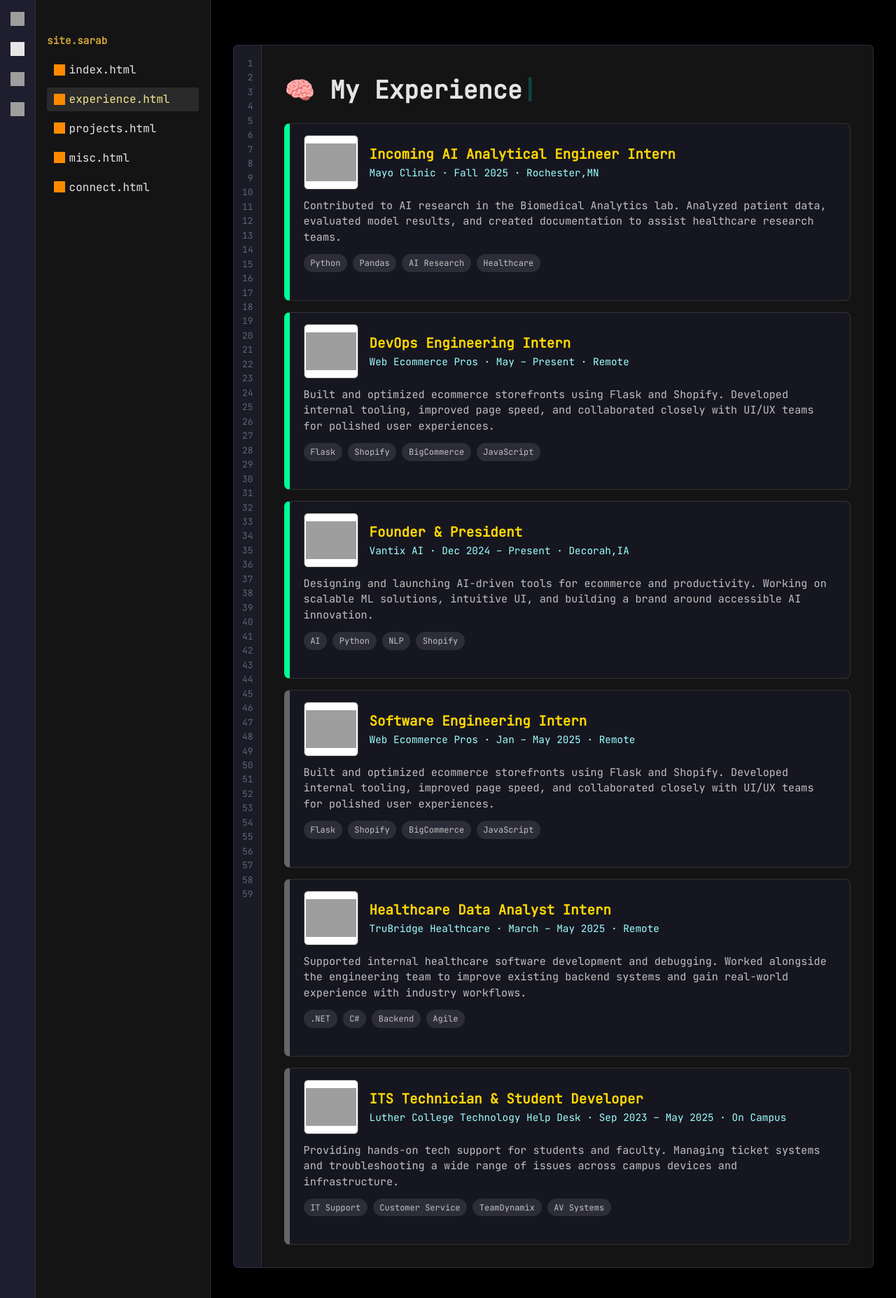
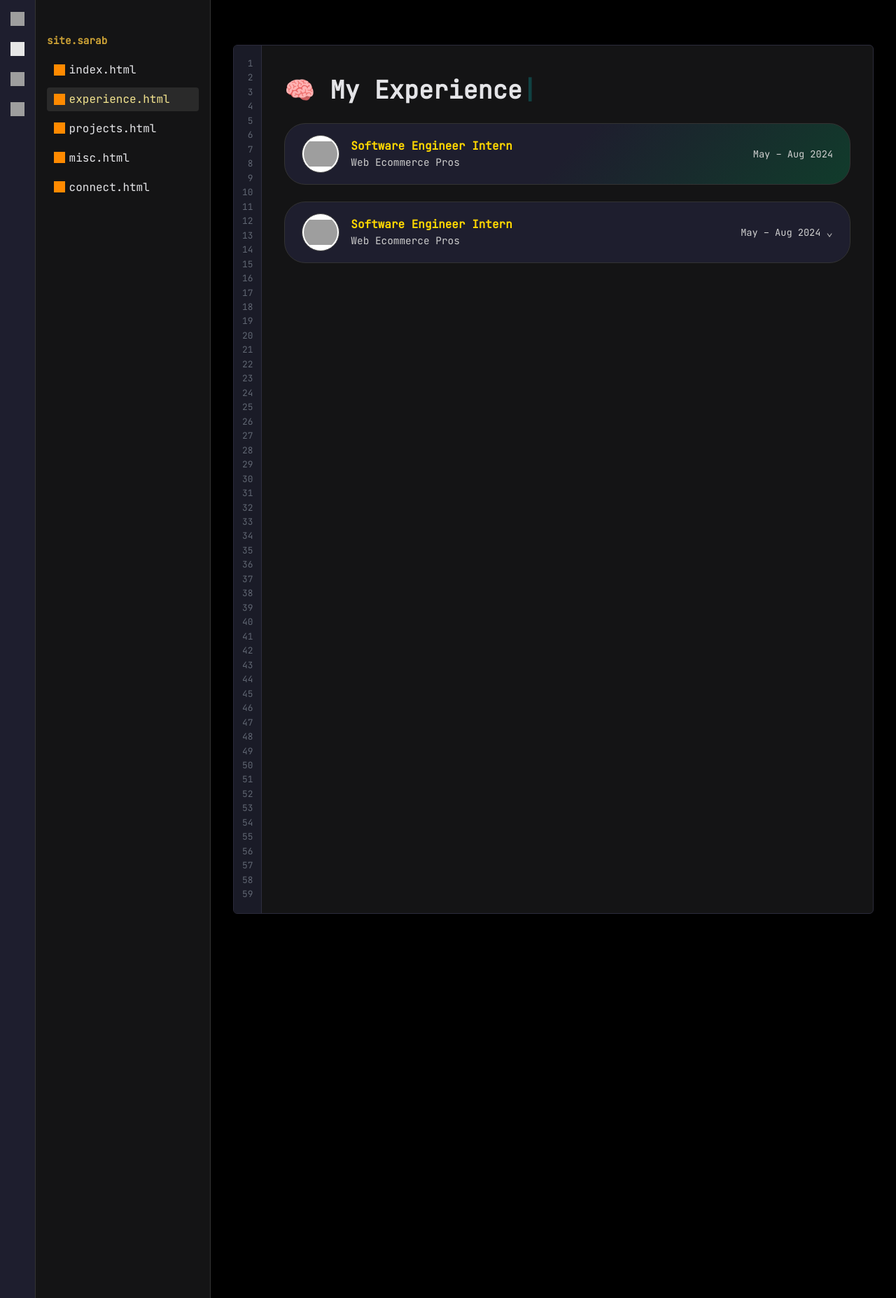
Before and after one commit to sarabaftab/site.sarab, a Flask app: page /experience in a window 1280 px wide. Shown: the whole page at 70% size. Run offline with Flask 3, Linux system fonts and the light colour scheme; grey boxes are pictures that could not be loaded.

Commit message:
adjustments made to card

```diff
--- a/static/css/style.css
+++ b/static/css/style.css
@@ -292,63 +292,105 @@
   cursor: pointer;
 }
 
-/* GITHUB-STYLE EXPERIENCE CARDS */
-.experience-list {
-  display: flex;
-  flex-direction: column;
-  gap: 1.5rem;
+/* experience card */
+.experience-card {
+  background-color: #1e1e2e;
+  border: 1px solid #333;
+  border-radius: 30px;
+  padding: 1rem 1.5rem;
+  margin-bottom: 1.5rem;
+  transition: border 0.3s ease, background 0.3s ease;
+  cursor: pointer;
 }
 
-.repo-card {
-  background-color: #161620;
-  border: 1px solid #333;
-  border-radius: 8px;
-  padding: 1rem 1.2rem;
-  color: #e0e0e0;
-  margin-bottom: 1rem;
-  border-left: 4px solid #444; /* default for past */
-  opacity: 0;
-  transform: translateY(30px);
-  transition: all 1.5s ease-out;
+.experience-card:hover {
+  border-color: #00ffff;
 }
 
-.repo-header {
+.experience-top {
+  display: flex;
+  justify-content: space-between;
+  align-items: center;
+}
+
+.experience-left {
   display: flex;
   align-items: center;
   gap: 1rem;
-  margin-bottom: 0.5rem;
 }
 
-.repo-title {
-  font-size: 1.2rem;
+.company-logo {
+  width: 48px;
+  height: 48px;
+  object-fit: contain;
+  border-radius: 90px;
+  background-color: #fff;
+  border: 1px solid #444;
+  padding: 2px;
+}
+
+.experience-info {
+  display: flex;
+  flex-direction: column;
+}
+
+.role {
+  margin: 0;
+  font-size: 1rem;
   font-weight: bold;
   color: #ffd700;
+}
+
+.company {
+  margin: 0.2rem 0 0;
+  color: #ccc;
+  font-size: 0.9rem;
+}
+
+.experience-right {
+  display: flex;
+  align-items: center;
+  gap: 0.5rem;
+}
+
+.date {
+  font-size: 0.85rem;
+  color: #d0d0d0;
   margin: 0;
 }
 
-.repo-subtitle {
-  font-size: 0.9rem;
-  /* color: #a0a0a0; */
-  color: #9cffff;
-  /* color: #ffd700; */
-  margin: 0.2rem 0 0;
+.toggle-arrow {
+  font-size: 1rem;
+  color: #bbb;
+  transition: transform 0.3s;
 }
 
-.repo-description {
-  font-size: 0.95rem;
-  margin: 0.75rem 0;
-  line-height: 1.5;
+.experience-card.expanded .toggle-arrow {
+  transform: rotate(180deg);
 }
 
-.repo-tags {
-  list-style: none;
-  padding: 0;
+.experience-details {
+  display: none;
+  margin-top: 1rem;
+  font-size: 0.9rem;
+  color: #ccc;
+}
+
+.experience-card.expanded .experience-details {
+  display: block;
+  animation: fadeIn 0.3s ease-in;
+}
+
+.tags {
   display: flex;
   gap: 0.5rem;
   flex-wrap: wrap;
+  margin-top: 0.5rem;
+  padding: 0;
+  list-style: none;
 }
 
-.repo-tags li {
+.tags li {
   background-color: #2d2d3a;
   color: #c0c0c0;
   font-size: 0.75rem;
@@ -356,29 +398,24 @@
   border-radius: 999px;
 }
 
-.company-logo {
-  width: 72px;
-  height: 72px;
-  object-fit: contain;
-  border-radius: 6px;
-  background-color: #fff;
-  border: 1px solid #444;
-  padding: 2px;
-}
-.repo-card {
-  border-left: 8px solid #444; /* default for past */
+/* Ongoing roles: soft green gradient */
+.experience-card.ongoing {
+  background: linear-gradient(135deg, #1e1e2e 50%, rgba(0, 255, 153, 0.168));
 }
 
-.repo-card.ongoing {
-  border-left-color: #00ff95; /* bright green for current roles */
+/* Past roles: muted look */
+.experience-card.past {
+  background: #1e1e2e;
 }
-
-.repo-card.past {
-  border-left-color: #666666; /* muted gray for past roles */
-}
-.repo-card.visible {
-  opacity: 1;
-  transform: translateY(0);
+@keyframes fadeIn {
+  from {
+    opacity: 0;
+    transform: translateY(10px);
+  }
+  to {
+    opacity: 1;
+    transform: translateY(0);
+  }
 }
 
 @keyframes blink {
--- a/static/js/script.js
+++ b/static/js/script.js
@@ -40,20 +40,8 @@
 
 document.addEventListener("DOMContentLoaded", typeHeading);
 
-// animation
-const observer = new IntersectionObserver(
-  (entries) => {
-    entries.forEach((entry) => {
-      if (entry.isIntersecting) {
-        entry.target.classList.add("visible");
-      }
-    });
-  },
-  {
-    threshold: 0.1,
-  }
-);
-
-document.querySelectorAll(".repo-card").forEach((card) => {
-  observer.observe(card);
+document.querySelectorAll(".experience-card").forEach((card) => {
+  card.addEventListener("click", () => {
+    card.classList.toggle("expanded");
+  });
 });
--- a/templates/experience.html
+++ b/templates/experience.html
@@ -1,9 +1,75 @@
 {% extends "base.html" %} {% block content %}
 <h1 class="section-title">
   🧠 <span id="typing-heading"></span><span class="cursor">|</span>
-</h2>
+</h1>
+<div class="experience-card ongoing">
+  <div class="experience-top">
+    <div class="experience-left">
+      <img
+        src="https://media.licdn.com/dms/image/v2/D4D0BAQHageI_AMaN_Q/company-logo_100_100/company-logo_100_100/0/1715167013690/webecommerce_logo?e=1753315200&v=beta&t=LtcynizBrV1sJ1GHV5FVeI8LP-Hm6qAVAB33XMPWhPI"
+        alt="WEP Logo"
+        class="company-logo"
+      />
+      <div class="experience-info">
+        <p class="role">Software Engineer Intern</p>
+        <p class="company">Web Ecommerce Pros</p>
+      </div>
+    </div>
+    <div class="experience-right">
+      <p class="date">May – Aug 2024</p>
+      <!-- <span class="toggle-arrow">⌄</span> -->
+    </div>
+  </div>
 
-<!-- Mayo Clinic -->
+  <div class="experience-details">
+    <p>
+      Built and optimized ecommerce storefronts using Flask and Shopify.
+      Improved page speed and developed internal admin tools.
+    </p>
+    <ul class="tags">
+      <li>Flask</li>
+      <li>Shopify</li>
+      <li>JavaScript</li>
+      <li>BigCommerce</li>
+    </ul>
+  </div>
+</div>
+<div class="experience-card past">
+  <div class="experience-top">
+    <div class="experience-left">
+      <img
+        src="https://media.licdn.com/dms/image/v2/D4D0BAQHageI_AMaN_Q/company-logo_100_100/company-logo_100_100/0/1715167013690/webecommerce_logo?e=1753315200&v=beta&t=LtcynizBrV1sJ1GHV5FVeI8LP-Hm6qAVAB33XMPWhPI"
+        alt="WEP Logo"
+        class="company-logo"
+      />
+      <div class="experience-info">
+        <p class="role"> Software Engineer Intern</p>
+        <p class="company">Web Ecommerce Pros</p>
+      </div>
+    </div>
+    <div class="experience-right">
+      <p class="date">May – Aug 2024</p>
+      <span class="toggle-arrow">⌄</span>
+    </div>
+  </div>
+
+  <div class="experience-details">
+    <p>
+      Built and optimized ecommerce storefronts using Flask and Shopify.
+      Improved page speed and developed internal admin tools.
+    </p>
+    <ul class="tags">
+      <li>Flask</li>
+      <li>Shopify</li>
+      <li>JavaScript</li>
+      <li>BigCommerce</li>
+    </ul>
+  </div>
+</div>
+
+  <script src="{{ url_for('static', filename='js/script.js') }}"></script>
+  {% endblock %}
+  <!-- Mayo Clinic
 <div class="experience-list">
   <div class="repo-card ongoing">
     <div class="repo-header">
@@ -30,7 +96,6 @@
     </ul>
   </div>
 </div>
-<!-- WEP DevOps -->
 <div class="experience-list">
   <div class="repo-card ongoing">
     <div class="repo-header">
@@ -58,7 +123,6 @@
   </div>
 </div>
 
-<!-- Vantix AI -->
 <div class="experience-list">
   <div class="repo-card ongoing">
     <div class="repo-header">
@@ -86,7 +150,6 @@
   </div>
 </div>
 
-<!-- WEP SWE -->
 <div class="experience-list">
   <div class="repo-card past">
     <div class="repo-header">
@@ -116,7 +179,6 @@
   </div>
 </div>
 
-<!-- TruBridge -->
 <div class="experience-list">
   <div class="repo-card past">
     <div class="repo-header">
@@ -146,7 +208,6 @@
   </div>
 </div>
 
-<!-- Luther College -->
 <div class="experience-list">
   <div class="repo-card past">
     <div class="repo-header">
@@ -174,7 +235,5 @@
       <li>AV Systems</li>
     </ul>
   </div>
+</div> -->
 </div>
-
-<script src="{{ url_for('static', filename='js/script.js') }}"></script>
-{% endblock %}
```
